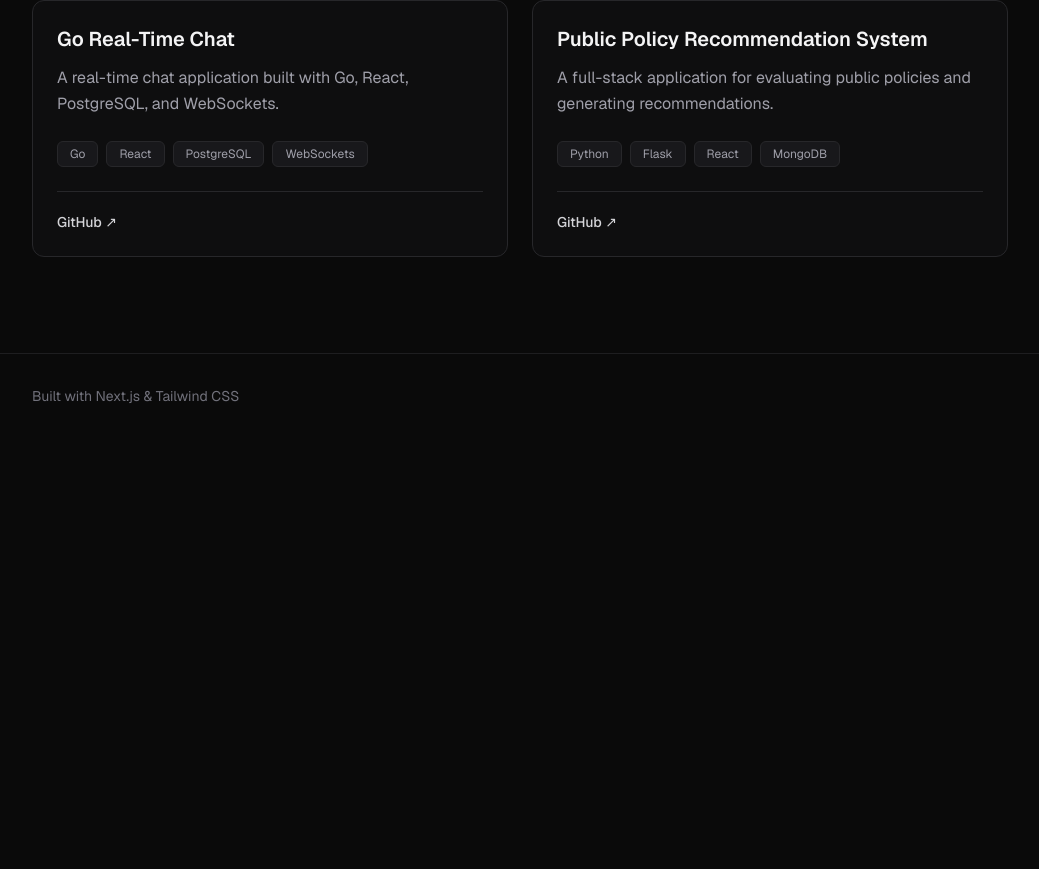
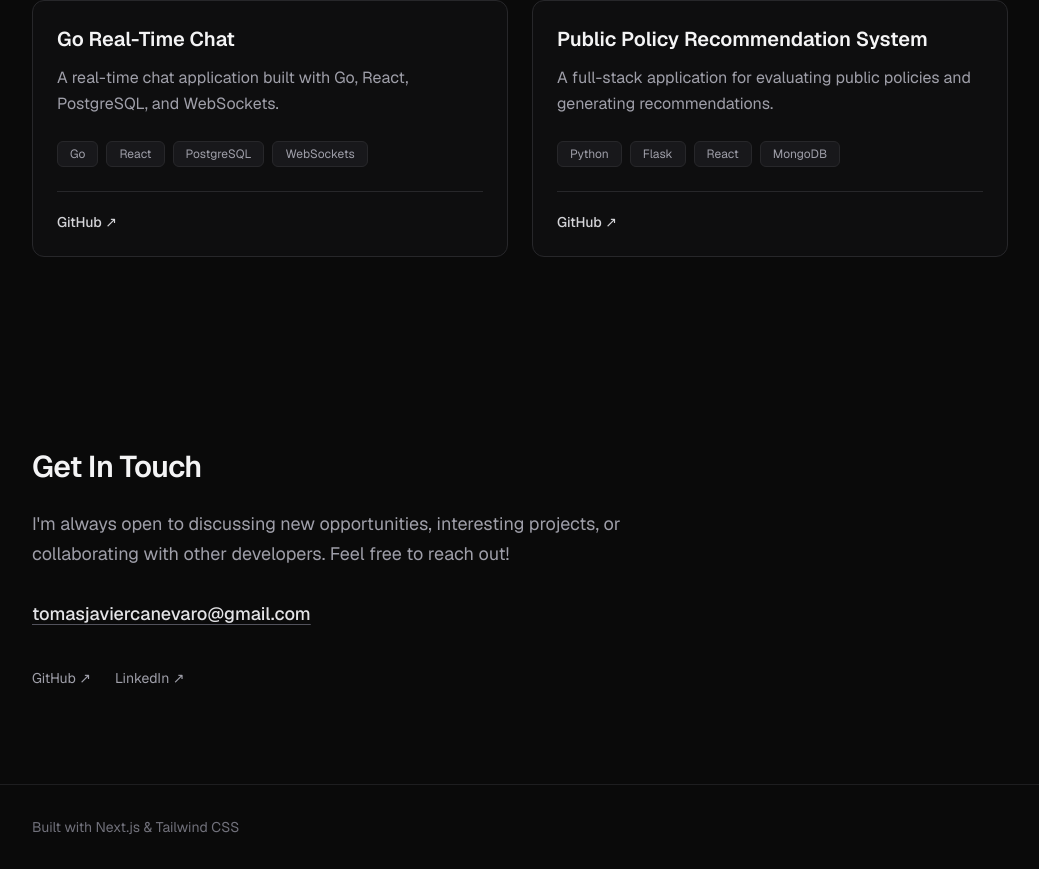
Before and after one commit to TomasCanevaro/portfolio, a Next.js app: page / in a window 1280 px wide. Shown: the part 1879-2748 px from the top of the page, without its empty margins (120-1159 px from the left). Before the commit the page ends 2317 px from the top, so only its background shows below. Built offline with nearby package versions, Linux system fonts and the light colour scheme.

Commit message:
add contact section and social links

```diff
--- a/src/app/globals.css
+++ b/src/app/globals.css
@@ -11,9 +11,13 @@
   box-sizing: border-box;
 }
 
-html {
-  scroll-behavior: smooth;
+
+@media (prefers-reduced-motion: no-preference) {
+  html {
+    scroll-behavior: smooth;
+  }
 }
+
 
 body {
   margin: 0;
--- a/src/app/page.tsx
+++ b/src/app/page.tsx
@@ -3,6 +3,7 @@ import Container from "@/components/layout/Container";
 import About from "@/components/sections/About";
 import TechStack from "@/components/sections/TechStack";
 import Projects from "@/components/sections/Projects";
+import Contact from "@/components/sections/Contact";
 
 export default function Home() {
   return (
@@ -45,6 +46,7 @@ export default function Home() {
       <About />
       <TechStack />
       <Projects />
+      <Contact />
     </main>
   );
 }
--- /dev/null
+++ b/src/components/sections/Contact.tsx
@@ -0,0 +1,50 @@
+
+import Container from "@/components/layout/Container";
+
+export default function Contact() {
+  return (
+    <section id="contact" className="py-24">
+      <Container>
+        <div className="max-w-2xl">
+          <h2 className="mb-6 text-3xl font-semibold tracking-tight text-zinc-100">
+            Get In Touch
+          </h2>
+
+          <p className="mb-8 text-lg leading-relaxed text-zinc-400">
+            I&apos;m always open to discussing new opportunities,
+            interesting projects, or collaborating with other
+            developers. Feel free to reach out!
+          </p>
+
+
+          <a
+           href="mailto:your.email@example.com"
+           className="inline-block text-lg font-medium text-zinc-200 underline decoration-zinc-600 underline-offset-4 transition-colors hover:text-white hover:decoration-zinc-300"
+           >
+           tomasjaviercanevaro@gmail.com
+          </a>
+
+          <div className="mt-10 flex flex-wrap gap-6">
+            <a
+              href="https://github.com/TomasCanevaro"
+              target="_blank"
+              rel="noopener noreferrer"
+              className="text-sm text-zinc-400 transition-colors hover:text-zinc-100"
+            >
+              GitHub ↗
+            </a>
+
+            <a
+              href="https://www.linkedin.com/in/tomas-canevaro-b243b5145/"
+              target="_blank"
+              rel="noopener noreferrer"
+              className="text-sm text-zinc-400 transition-colors hover:text-zinc-100"
+            >
+              LinkedIn ↗
+            </a>
+          </div>
+        </div>
+      </Container>
+    </section>
+  );
+}
```
